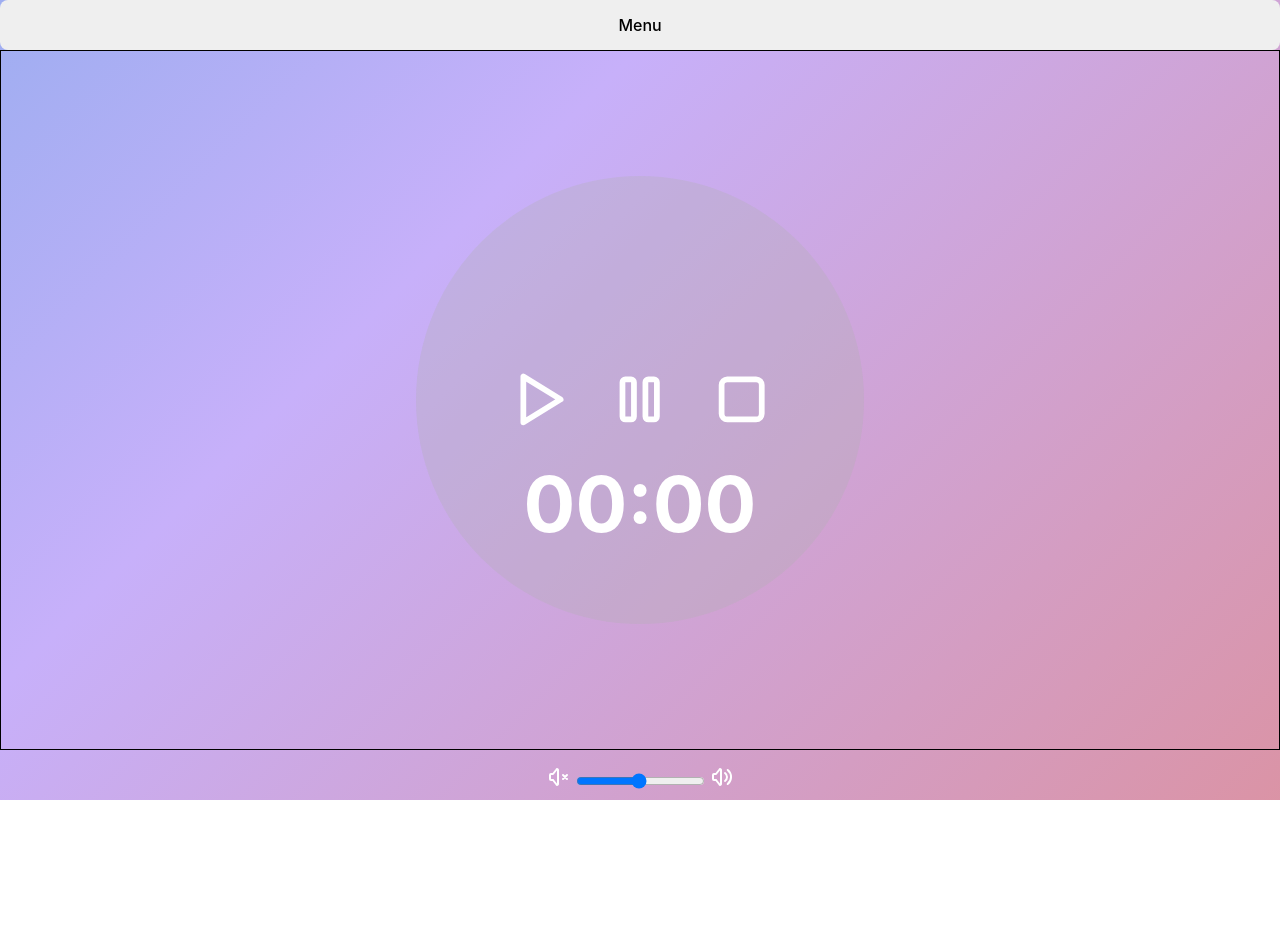
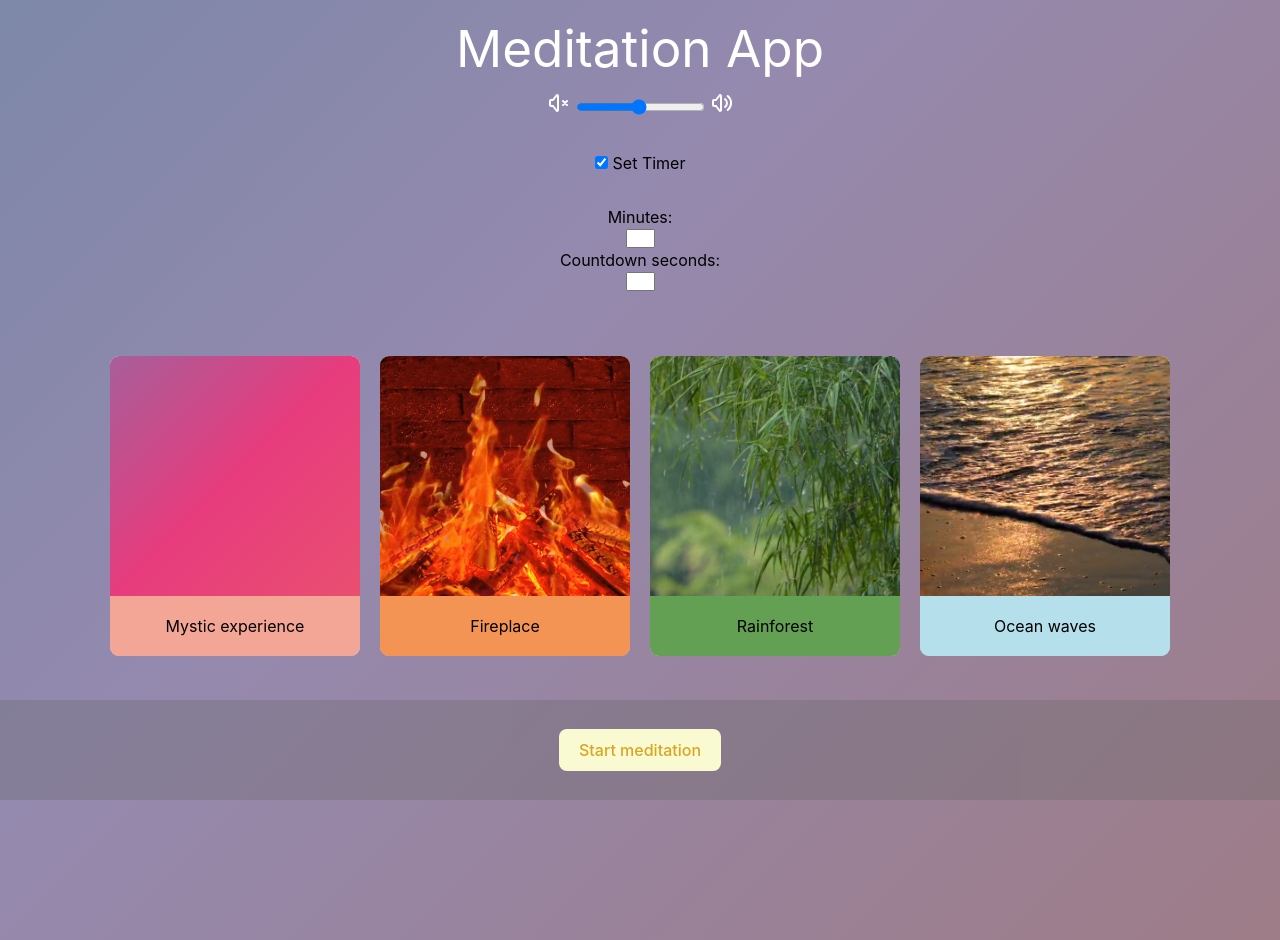
Before and after one commit to Tizios9999/meditation-app, a React (Vite) app: page / in a window 1280 px wide. Before the commit the page ends 800 px from the top, so only its background shows below. Built offline with nearby package versions, Linux system fonts and the light colour scheme.

Commit message:
menu view tweaking

```diff
--- a/src/App.jsx
+++ b/src/App.jsx
@@ -7,8 +7,8 @@ function App() {
 
   return (
     <div className="App">
-        {/* <Menu /> */}
-        <MeditationSection />
+        <Menu />
+        {/* <MeditationSection /> */}
     </div>
   )
 }
--- a/src/components/ConfirmSettings/ConfirmSettings.module.css
+++ b/src/components/ConfirmSettings/ConfirmSettings.module.css
@@ -1,7 +1,7 @@
 .confirm-settings-wrapper {
     position: fixed;
     bottom: 0;
-    width: 100%;
+    width: 100vw;
     height: 100px;
     background-color: rgba(100, 100, 100, 0.3);
     display: flex;
--- a/src/components/MeditationSection/MeditationSection.jsx
+++ b/src/components/MeditationSection/MeditationSection.jsx
@@ -5,7 +5,7 @@ import Timer from '../Timer/Timer'
 export default function MeditationSection() {
     return (
         <div className={styles["meditation-section"]}>
-            <button>Menu</button>
+            <button className={styles["menu-button"]}>Settings</button>
             <Timer />
             <Volume />
         </div>
--- a/src/components/MeditationSection/MeditationSection.module.css
+++ b/src/components/MeditationSection/MeditationSection.module.css
@@ -6,4 +6,10 @@
     grid-template-rows: 50px auto 50px;
     grid-template-columns: 100%;
     justify-content: center;
+
 }
+
+.menu-button {
+    max-width: 35%;
+    margin: 5px auto;
+}
--- a/src/components/Menu/Menu.jsx
+++ b/src/components/Menu/Menu.jsx
@@ -23,7 +23,7 @@ const cardElements =  cardData.map((card) => {
 
      {/* // Logo */}
 
-    <h1>Meditation App</h1>
+    <h1 className={styles["app-title"]}>Meditation App</h1>
 
      {/* // Volume component */}
      <Volume />
--- a/src/components/Menu/Menu.module.css
+++ b/src/components/Menu/Menu.module.css
@@ -1,7 +1,15 @@
 .menu-container {
     width: 100vw;
-    height: 100vh;
+    min-height: 100vh;
+    height: 100%;
+    padding-top: 20px;
+    padding-bottom: 120px;
     background-color: rgba(100, 100, 100, 0.5);
+}
+
+.app-title {
+    font-weight: normal;
+    color: white;
 }
 
 .cards-section {
```
